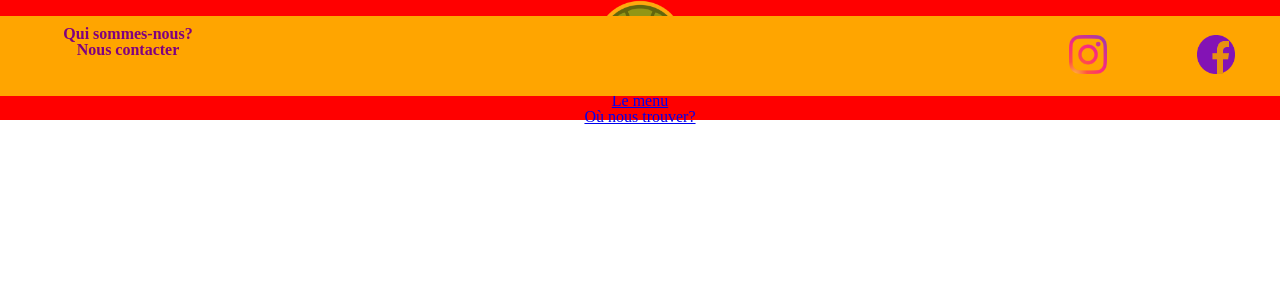
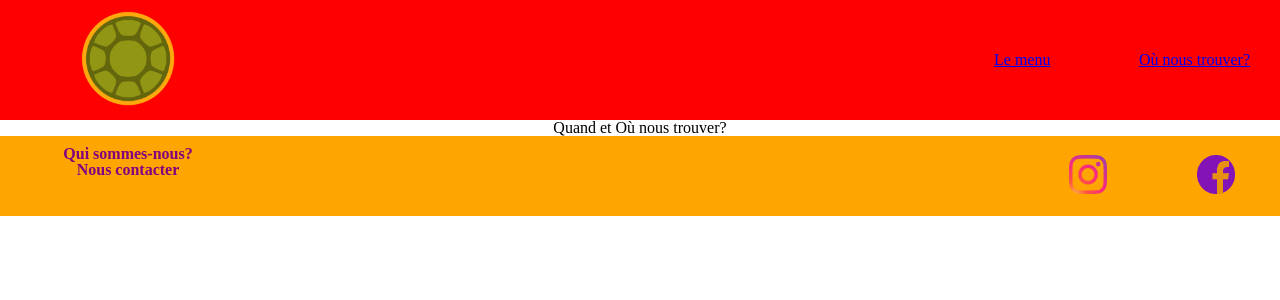
Before and after one commit to thalice/pizza, a React (Create React App) app: page /location in a window 1280 px wide. Shown: the top 300 px of the page. Built offline with nearby package versions, Linux system fonts and the light colour scheme.

Commit message:
Css header link

```diff
--- a/src/components/Header.jsx
+++ b/src/components/Header.jsx
@@ -5,25 +5,24 @@ import "./styles/Header.scss";
 function Header() {
   return (
     <div id="header">
-      {" "}
-      <NavLink classname="link" activeClassName="active-link" to="/">
-        <img id="logo" src="images/logo.png" alt=""></img>
-      </NavLink>
-      <ul>
+      <div id="blocLogo">
+        <NavLink classname="link" activeClassName="active-link" to="/">
+          <img src="images/logo.png" alt=""></img>
+        </NavLink>
+      </div>
+      <ul id="links">
         <li>
-          {" "}
           <NavLink classname="link" activeClassName="active-link" to="/menu">
             Le menu
           </NavLink>
         </li>
         <li>
-          {" "}
           <NavLink
             classname="link"
             activeClassName="active-link"
             to="/location"
           >
-            Où nous trouver?{" "}
+            Où nous trouver?
           </NavLink>
         </li>
       </ul>
--- a/src/components/styles/Header.scss
+++ b/src/components/styles/Header.scss
@@ -1,11 +1,34 @@
 #header {
-  position: absolute;
+  //position: absolute;
   top: 0;
   background-color: red;
   width: 100%;
   height: 15vh;
+  display: flex;
+  //border: 2px solid green;
+  justify-content: space-between;
 
-  #logo {
-    width: 7%;
+  #blocLogo {
+    width: 20%;
+    display: flex;
+    align-items: center;
+    //border: 2px solid black;
+  }
+
+  img {
+    width: 37%;
+
+    //border: 2px solid black;
+  }
+
+  #links {
+    //border: 2px solid blue;
+    display: flex;
+    justify-content: flex-end;
+    justify-content: space-between;
+    align-items: center;
+
+    padding-right: 30px;
+    width: 20%;
   }
 }
```
